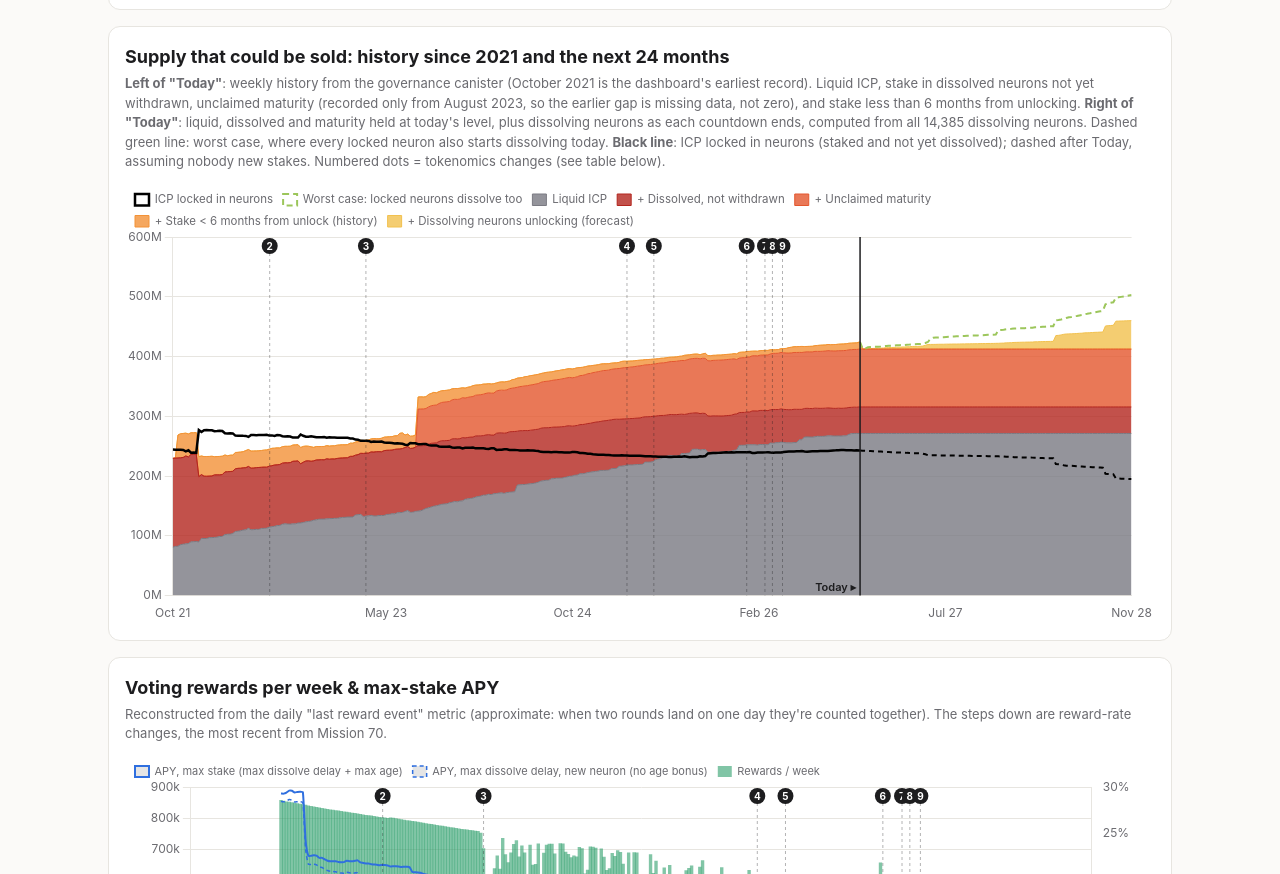
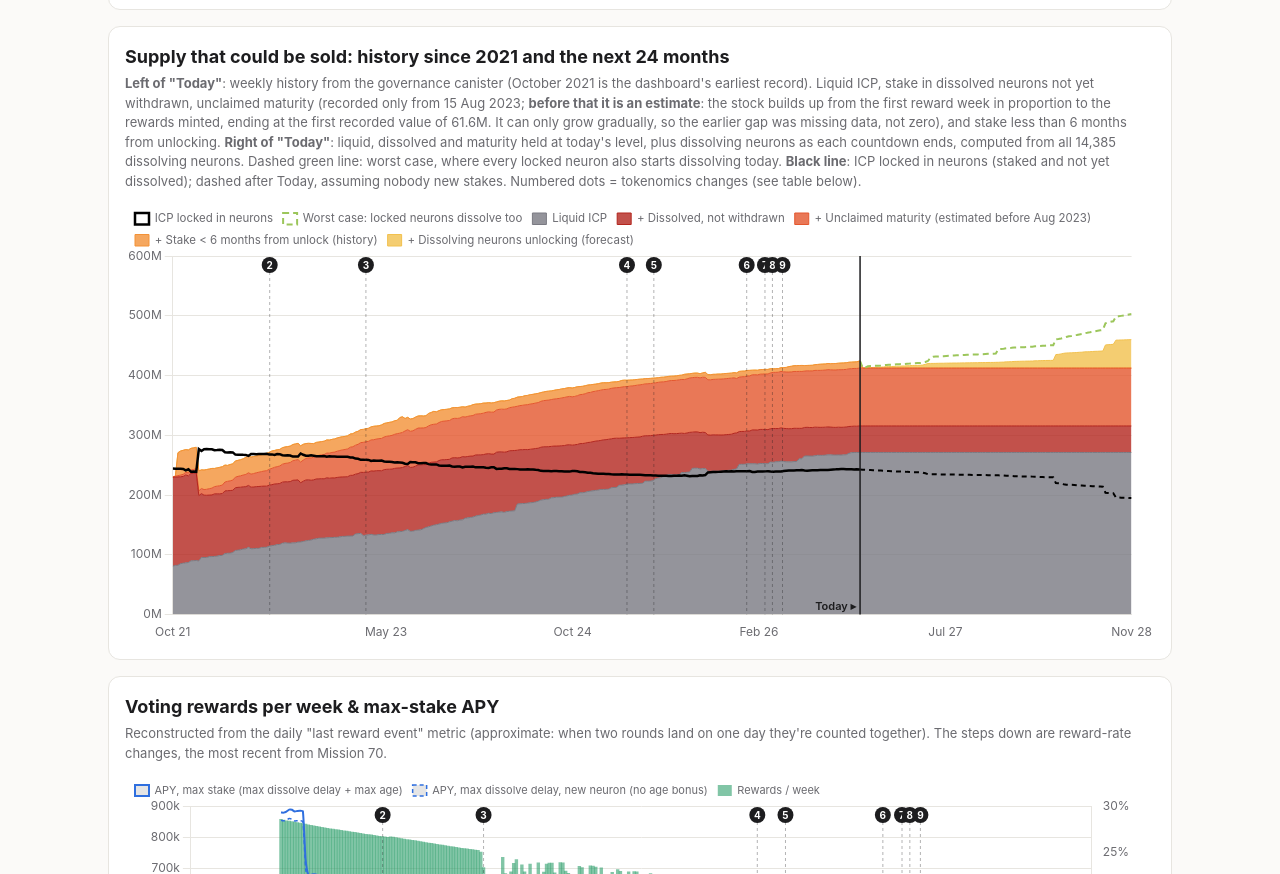
Before and after one commit to iduodocin-cmyk/icpmaturitystats, a plain HTML site: page index.html in a window 1280 px wide. Shown: the part 2218-3092 px from the top of the page. Drawn offline with Linux system fonts and the light colour scheme; no server answers.

Commit message:
Fix pre-2023 maturity estimate

```diff
--- a/index.html
+++ b/index.html
@@ -111,7 +111,7 @@ tr.loser .pill{background:#ff0000!important;color:#fff!important;font:900 clamp(
 
 <div class="card">
   <h2>Supply that could be sold: history since 2021 and the next 24 months</h2>
-  <p class="note"><b>Left of "Today"</b>: weekly history from the governance canister (October 2021 is the dashboard's earliest record). Liquid ICP, stake in dissolved neurons not yet withdrawn, unclaimed maturity (recorded only from August 2023, so the earlier gap is missing data, not zero), and stake less than 6 months from unlocking. <b>Right of "Today"</b>: liquid, dissolved and maturity held at today's level, plus dissolving neurons as each countdown ends, computed from all 14,385 dissolving neurons. Dashed green line: worst case, where every locked neuron also starts dissolving today. <b>Black line</b>: ICP locked in neurons (staked and not yet dissolved); dashed after Today, assuming nobody new stakes. Numbered dots = tokenomics changes (see table below).</p>
+  <p class="note"><b>Left of "Today"</b>: weekly history from the governance canister (October 2021 is the dashboard's earliest record). Liquid ICP, stake in dissolved neurons not yet withdrawn, unclaimed maturity (recorded only from 15 Aug 2023; <b>before that it is an estimate</b>: the stock builds up from the first reward week in proportion to the rewards minted, ending at the first recorded value of 61.6M. It can only grow gradually, so the earlier gap was missing data, not zero), and stake less than 6 months from unlocking. <b>Right of "Today"</b>: liquid, dissolved and maturity held at today's level, plus dissolving neurons as each countdown ends, computed from all 14,385 dissolving neurons. Dashed green line: worst case, where every locked neuron also starts dissolving today. <b>Black line</b>: ICP locked in neurons (staked and not yet dissolved); dashed after Today, assuming nobody new stakes. Numbered dots = tokenomics changes (see table below).</p>
   <div class="chart" style="height:440px"><canvas id="c5"></canvas></div>
 </div>
 <div class="card">
@@ -353,7 +353,11 @@ p2.textContent=M2(new1y)+' ICP';p2n.textContent='adds dissolving ≤1y and locke
 p3.textContent=M2(new2y)+' ICP';p3n.textContent='all stake + all maturity (max delay is now 2 years)';
 p4.textContent=M2(P.liquid)+' ICP';p4n.textContent='supply − ICP in neurons · incl. exchanges & treasuries';
 // weekly history (thousand ICP): [day, supply, staked(incl. dissolved), dissolved, <6-month-to-unlock excl. dissolved]
-{const K=1e3, mAt=d=>d<M[0][0]?null:at(M,d);
+{const K=1e3;
+ // Before 15 Aug 2023 the dashboard has no maturity record. Rather than drawing zero (a fake cliff), estimate the stock:
+ // it builds up from the first reward week in proportion to cumulative rewards minted, and meets the first recorded value.
+ const cumRW=d=>{let t=0;for(const [x,v] of RW){if(x<=d)t+=v;}return t;}, CUM0=cumRW(M[0][0]);
+ const mAt=d=>d<M[0][0]?M[0][1]*cumRW(d)/CUM0:at(M,d);
  const X=[],LIQ=[],DIS=[],MAT=[],NEAR=[],DSV=[],WORST=[],LOCKH=[],LOCKF=[];
  for(const [d,s,k,x,l6] of HIST){const liq=(s-k)*K,dis=liq+(x||0)*K,m=mAt(d),mat=dis+(m||0),near=mat+(l6||0)*K;
   X.push(d);LIQ.push(liq);DIS.push(dis);MAT.push(mat);NEAR.push(near);DSV.push(near);WORST.push(null);LOCKH.push((k-(x||0))*K);LOCKF.push(d===NOW?(k-(x||0))*K:null);}
@@ -368,7 +372,7 @@ p4.textContent=M2(P.liquid)+' ICP';p4n.textContent='supply − ICP in neurons ·
  new Chart(c5,{type:'line',data:{datasets:[
   A('Liquid ICP',LIQ,DANGER[5],'origin'),
   A('+ Dissolved, not withdrawn',DIS,DANGER[0],'-1'),
-  A('+ Unclaimed maturity',MAT,DANGER[1],'-1'),
+  A('+ Unclaimed maturity (estimated before Aug 2023)',MAT,DANGER[1],'-1'),
   A('+ Stake < 6 months from unlock (history)',NEAR,DANGER[2],'-1'),
   A('+ Dissolving neurons unlocking (forecast)',DSV,DANGER[3],'-1'),
   A('Worst case: locked neurons dissolve too',WORST,DANGER[4],false,{borderDash:[6,4],borderWidth:2,backgroundColor:'transparent',order:-1}),
```
